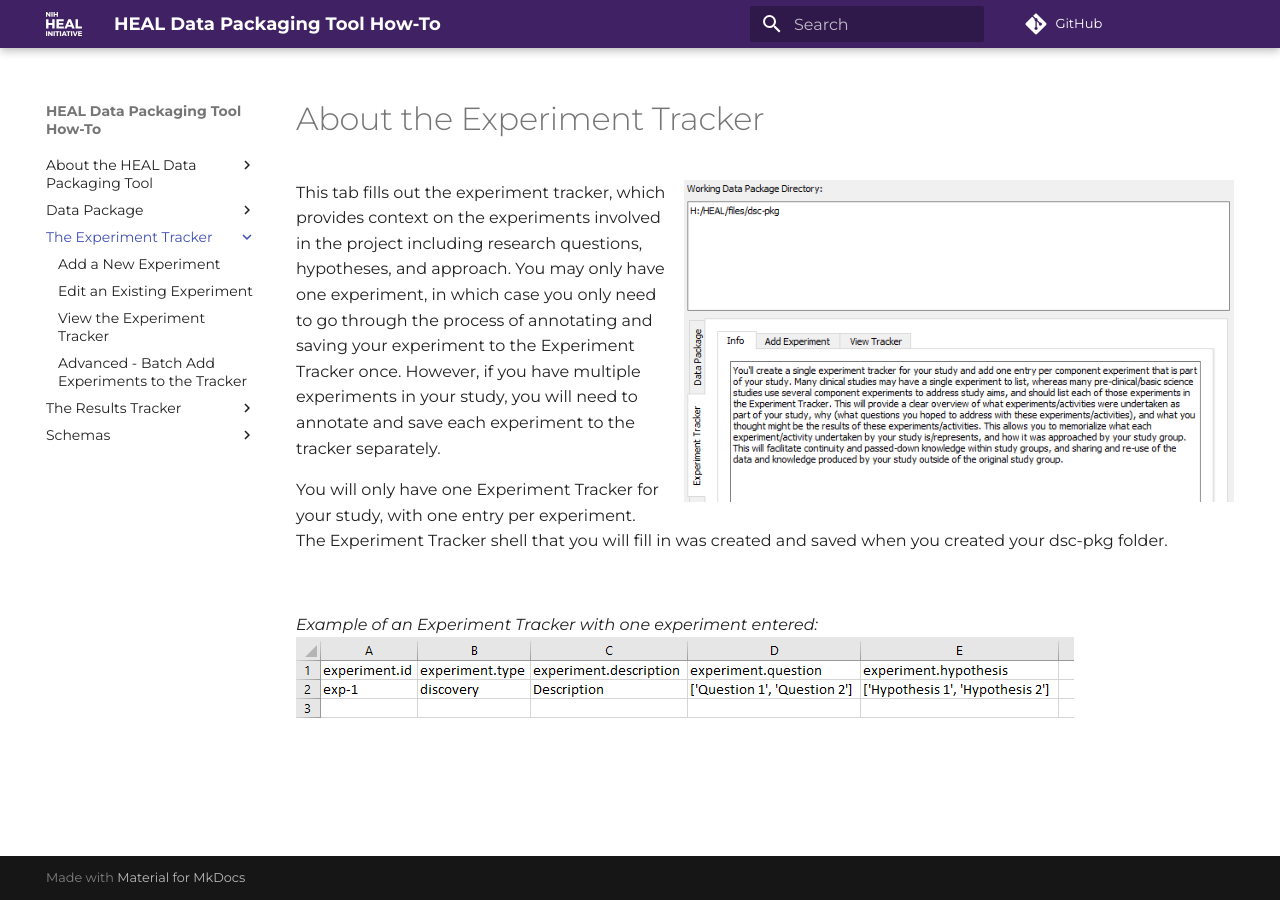
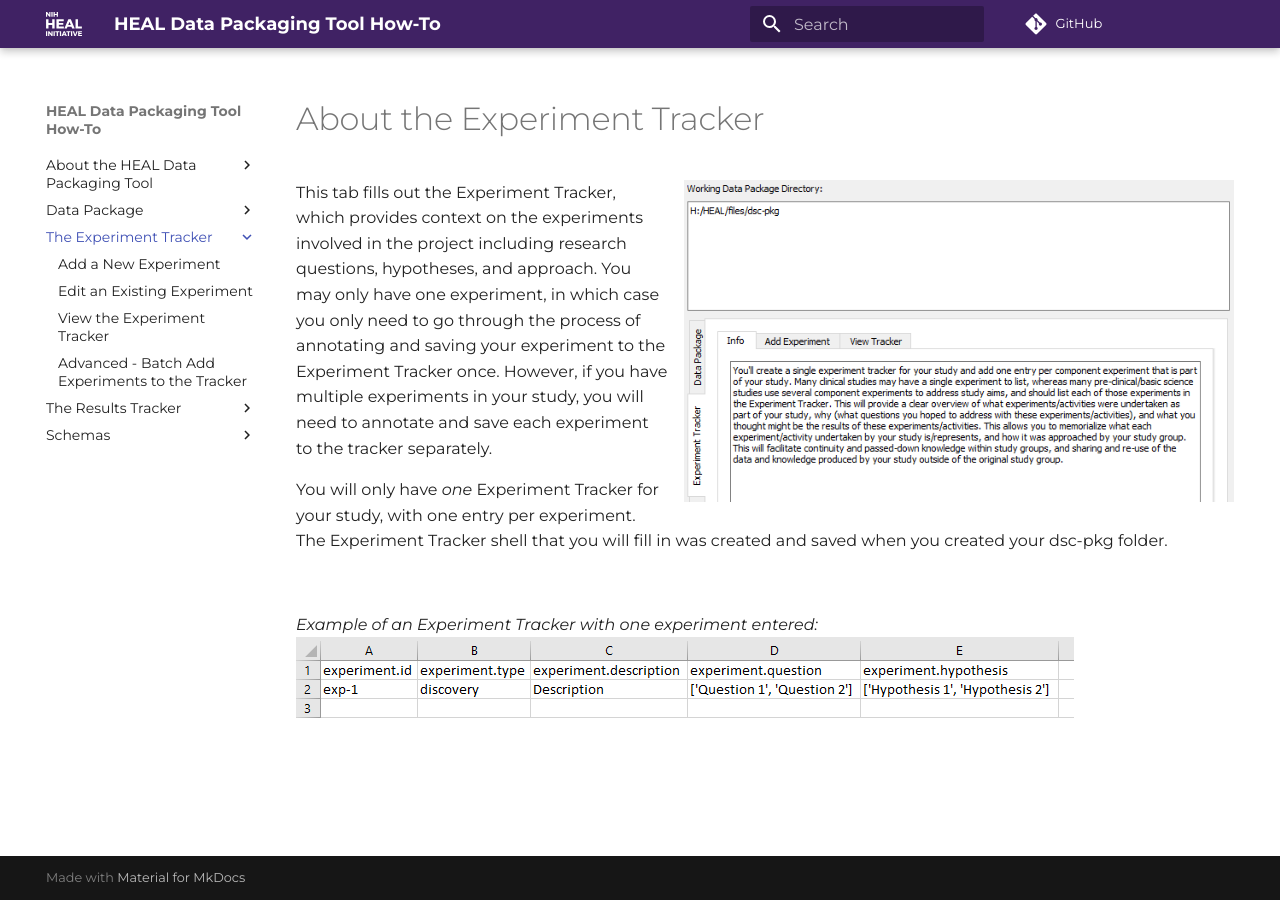
Before and after one commit to norc-heal/heal-app-docs, an MkDocs documentation site: the page built from docs/exptrack/index.md, in a window 1280 px wide. Built offline with MkDocs 1.6.1 and Material for MkDocs 9.7.7, drawn with Linux system fonts in a browser that asks for light colours; comment, search, counter and statistics services are not loaded.

Commit message:
Fixing typos

```diff
--- a/docs/exptrack/index.md
+++ b/docs/exptrack/index.md
@@ -6,10 +6,10 @@ full-width: true
 
 # About the Experiment Tracker
 
-![](../app-screenshots/exp-track-first.PNG){: loading=lazy width="550" align=right } This tab fills out the experiment tracker, which provides context on the experiments involved in the project including research questions, hypotheses, and approach. You may only have one experiment, in which case you only need to go through the process of annotating and saving your experiment to the Experiment Tracker once. However, if you have multiple experiments in your study, you will need to annotate and save each experiment to the tracker separately.
+![](../app-screenshots/exp-track-first.PNG){: loading=lazy width="550" align=right } This tab fills out the Experiment Tracker, which provides context on the experiments involved in the project including research questions, hypotheses, and approach. You may only have one experiment, in which case you only need to go through the process of annotating and saving your experiment to the Experiment Tracker once. However, if you have multiple experiments in your study, you will need to annotate and save each experiment to the tracker separately.
 
 
-You will only have one Experiment Tracker for your study, with one entry per experiment. The Experiment Tracker shell that you will fill in was created and saved when you created your dsc-pkg folder.
+You will only have *one* Experiment Tracker for your study, with one entry per experiment. The Experiment Tracker shell that you will fill in was created and saved when you created your dsc-pkg folder.
 
 
 <br>
```
Also changed, not shown: docs/datadir/pkgdir.md (+1 -1 lines).
